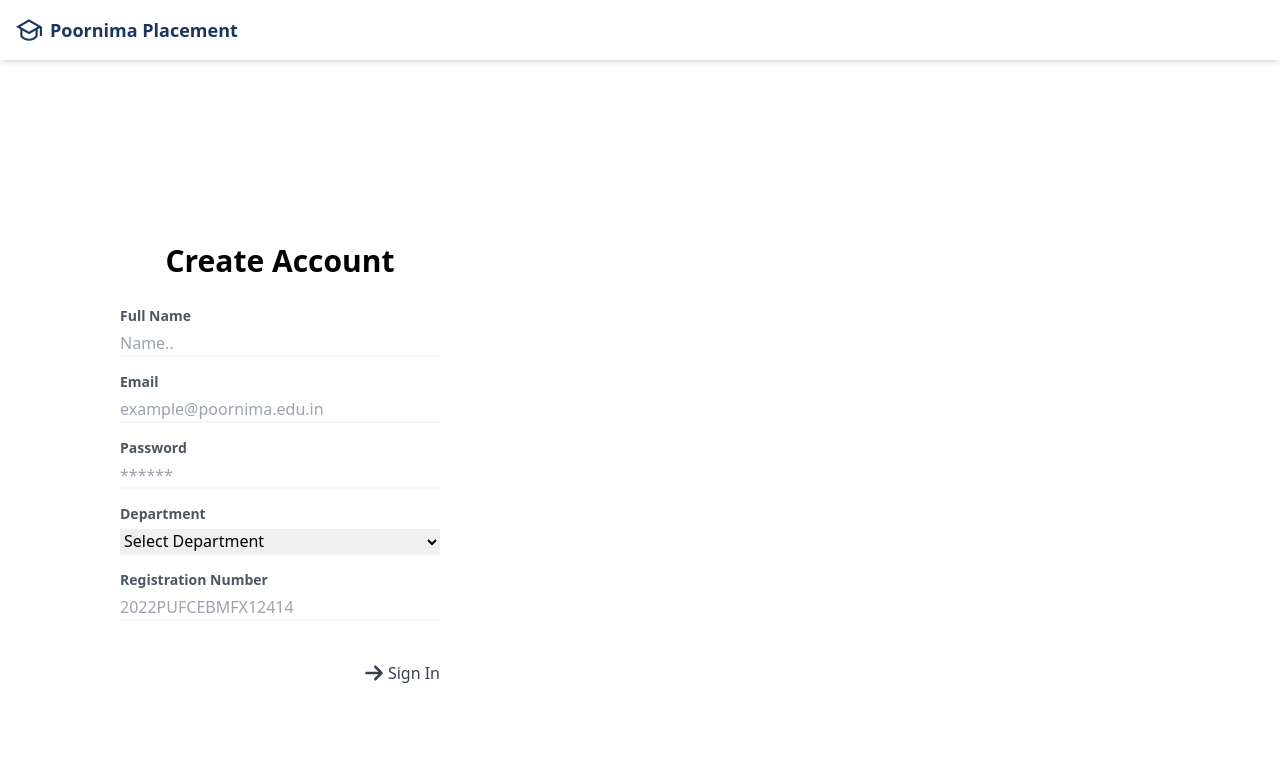
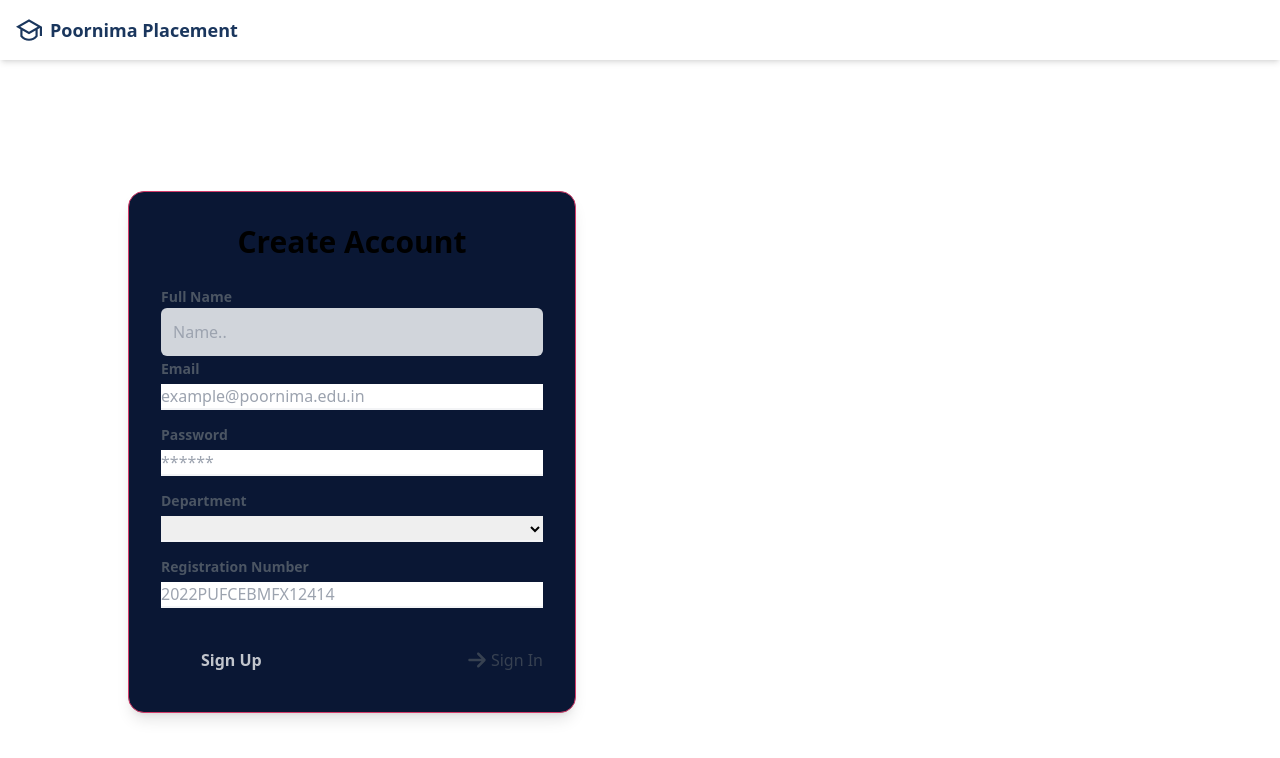
Before and after one commit to Anmoljain03/Poornima-Placement, a React (Vite) app in the folder Frontend/: page /register in a window 1280 px wide. Shown: the top 758 px of the page. Built offline with nearby package versions, Linux system fonts and the light colour scheme.

Commit message:
changes in frontend in register

```diff
--- a/Frontend/src/components/Navbar.jsx
+++ b/Frontend/src/components/Navbar.jsx
@@ -17,6 +17,7 @@ const Navbar = ({ isAuthenticated, setAuthState }) => {
     setAuthState(false);
     setIsAuth(false);
     navigate("/");
+    alert("Logged out successfully");
   };
 
   return (
@@ -47,7 +48,7 @@ const Navbar = ({ isAuthenticated, setAuthState }) => {
                 location.pathname === "/jobs" ? "bg-[#1A365D] text-white font-semibold" : "text-gray-600 hover:text-gray-900"
               }`}
             >
-              {isAuth ? "Browse Jobs" : "Jobs"}
+              {isAuth ? "Jobs" : "Jobs"}
             </Link>
           </li>
 
--- a/Frontend/src/pages/Register.jsx
+++ b/Frontend/src/pages/Register.jsx
@@ -6,7 +6,7 @@ import { FaArrowRight } from "react-icons/fa6";
 import { useNavigate } from "react-router-dom";
 import bgImage from "../assets/bg.png";
 
-const Register = () => {
+const Register = ( { setAuthState}) => {
   const navigate = useNavigate();
 
   // ✅ Validation Schema using Yup
@@ -30,8 +30,14 @@ const Register = () => {
     console.log("Submitting Form Data:", values);
     try {
       const response = await axios.post("http://localhost:5000/api/auth/register", values);
+      localStorage.setItem("token", response.data.token);
+      localStorage.setItem("auth", JSON.stringify({ isAuthenticated: true }));
+
+      setAuthState(true);
+
       console.log("Registration Successful:", response.data);
       alert("Registration Successful");
+      navigate("/");
     } catch (error) {
       console.error("Registration Failed:", error.response?.data || error.message);
       alert(error.response?.data?.message || "Registration Failed");
@@ -40,18 +46,18 @@ const Register = () => {
   };
 
   return (
-    <div className="flex h-screen ml-8 mr-8 mt-6 mb-0">
+    <div className="flex h-screen ml-20 mr-8 mt- mb-0">
       {/* Left Side Image Section */}
-      <div className="w-2/3 relative hidden lg:flex items-center justify-center">
+      <div className="w-1/2  relative hidden lg:flex items-center justify-center">
         <div
-          className="absolute inset-0 bg-cover bg-center mb-8 mt-2 "
+          className="absolute inset-0 bg-contain bg-center bg-no-repeat mb-8 mt-4 "
           style={{ backgroundImage: `url(${bgImage})` }}
         ></div>
       </div>
 
       {/* Right Side Form Section */}
-      <div className="flex justify-center items-center w-auto min-h-screen pl-12 pb-8 bg-white">
-        <div className="p-10  bg-white rounded-lg w-[400px]">
+      <div className="flex justify-center items-center w-auto mt-4 pl-12 pb-8 bg-white">
+        <div className="w-full max-w-md bg-[#0A1734] p-8 rounded-2xl shadow-lg border border-[#d33b69]">
           <h2 className="text-black mb-6  text-3xl font-sans font-bold text-center">Create Account</h2>
 
           <Formik
@@ -72,7 +78,7 @@ const Register = () => {
                   Full Name
                 </label>
                 <Field
-                  className="w-full border-b-2 border-gray-100 focus:border-purple-600 focus:outline-none p-0 mt-1 mb-3"
+                  className="w-full p-3 rounded-md bg-gray-300 text-white placeholder-gray-400 focus:ring-2 focus:ring-[#d33b69] outline-none transition-all duration-300 hover:bg-[#1E3A8A]"
                   placeholder="Name.."
                   type="text"
                   name="name"
@@ -112,7 +118,7 @@ const Register = () => {
                   className="w-full border-b-2 border-gray-100 focus:border-purple-600 focus:outline-none p-0 mt-1 mb-3"
                   name="department"
                 >
-                  <option value="">Select Department</option>
+                  <option value=""></option>
                   <option value="CSE">Computer Science</option>
                   <option value="ECE">Electronics & Communication</option>
                   <option value="ME">Mechanical Engineering</option>
```
